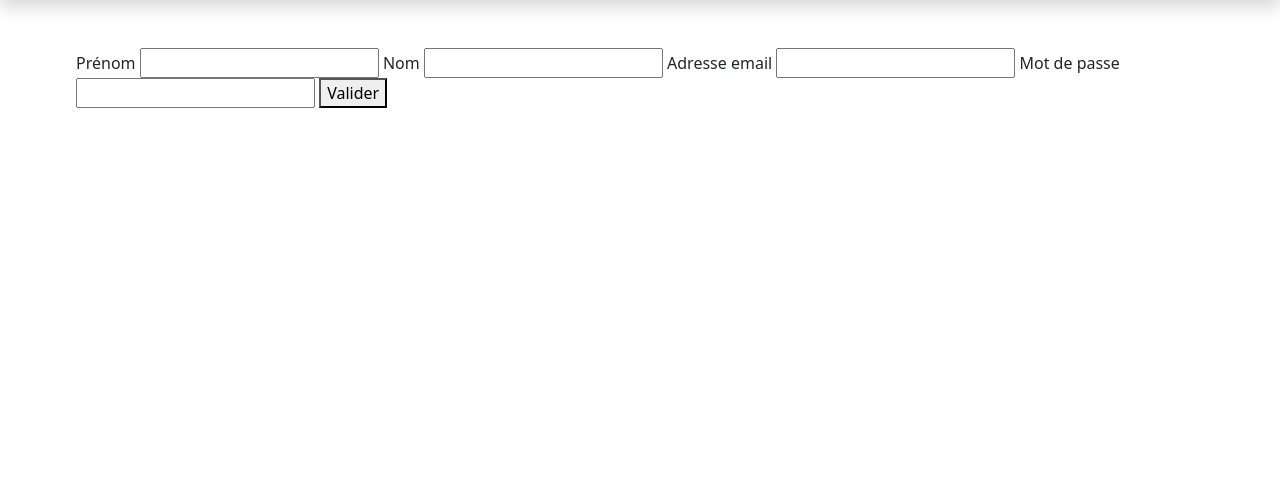
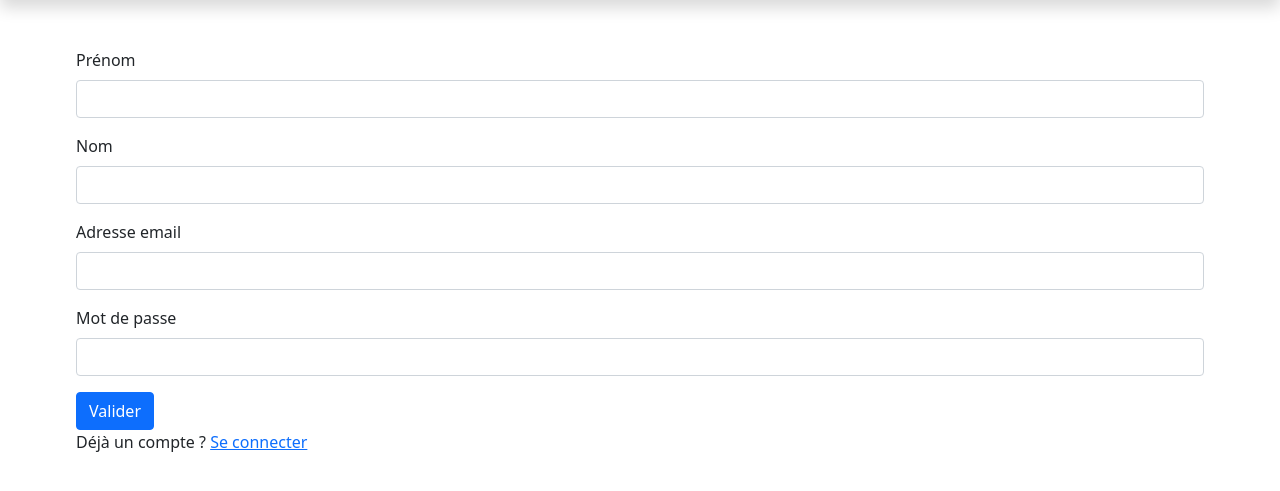
Before and after one commit to Myckadev/phpblog, a PHP site: the page made by src/Template/pages/register.twig in a window 1280 px wide. Shown: the part 72-563 px from the top of the page. Run offline with PHP 8.4, Linux system fonts and the light colour scheme; the template is opened without the code that fills it, so the values that code supplies are empty; some libraries are stand-ins or nearby versions.

Commit message:
feat(front)Ã : add register & login_form, add article template

```diff
--- a/src/Template/components/navbar.twig
+++ b/src/Template/components/navbar.twig
@@ -1,7 +1,7 @@
 <nav class="navbar sticky-top bg-body-tertiary bg-light d-none d-lg-block shadow p-3 mb-5 bg-body-tertiary rounded" style="top:-1px">
     <div class="container-fluid justify-content-evenly">
         <a class="navbar-brand d-flex gap-2 text-secondary" href="/phpblog/"><i class="bi bi-house-fill"></i>Accueil</a>
-        <a class="navbar-brand d-flex gap-2 text-secondary" href="/phpblog/list"> <i class="bi bi-list-task"></i>Liste</a>
+        <a class="navbar-brand d-flex gap-2 text-secondary" href="/phpblog/articles"> <i class="bi bi-list-task"></i>Liste</a>
         {% if isConnected == false %}
             <a class="navbar-brand d-flex gap-2 text-secondary" href="/phpblog/login"><i class="bi bi-box-arrow-left"></i>Se connecter</a>
         {% else %}
@@ -13,7 +13,7 @@
 <nav class="navbar fixed-bottom bg-light bg-body-tertiary d-lg-none shadow p-2 mt-5 bg-body-tertiary rounded">
     <div class="container-fluid justify-content-around">
         <a class="navbar-brand d-flex gap-2 text-secondary" href="/phpblog/"><i class="bi bi-house-fill"></i></a>
-        <a class="navbar-brand d-flex gap-2 text-secondary" href="/phpblog/list"> <i class="bi bi-list-task"></i></a>
+        <a class="navbar-brand d-flex gap-2 text-secondary" href="/phpblog/articles"> <i class="bi bi-list-task"></i></a>
         {% if isConnected == false %}
             <a class="navbar-brand d-flex gap-2 text-secondary" href="/phpblog/login"><i class="bi bi-box-arrow-left"></i></a>
         {% else %}
--- a/src/Template/forms/register_form.twig
+++ b/src/Template/forms/register_form.twig
@@ -1,13 +1,24 @@
 <div>
     <form method="post" action="auth_register">
-        <label for="firstName">Prénom</label>
-        <input type="text" name="firstName" id="firstName">
-        <label for="lastName">Nom</label>
-        <input type="text" name="lastName" id="lastName">
-        <label for="email">Adresse email</label>
-        <input type="text" name="email" id="email">
-        <label for="password">Mot de passe</label>
-        <input type="password" name="password" id="password">
-        <button type="submit" >Valider </button>
+        <div class="mb-3">
+            <label for="firstName" class="form-label">Prénom</label>
+            <input type="text" class="form-control" id="firstName" name="firstName">
+        </div>
+        <div class="mb-3">
+            <label for="lastName" class="form-label">Nom</label>
+            <input type="text" class="form-control" id="lastName" name="lastName">
+        </div>
+        <div class="mb-3">
+            <label for="email" class="form-label">Adresse email</label>
+            <input type="email" class="form-control" id="email" name="email">
+        </div>
+        <div class="mb-3">
+            <label for="password" class="form-label">Mot de passe</label>
+            <input type="password" class="form-control" id="password" name="password">
+        </div>
+        <div>
+            <button type="submit" class="btn btn-primary">Valider</button>
+            <p>Déjà un compte ? <a href="/phpblog/login">Se connecter</a></p>
+        </div>
     </form>
 </div>
--- /dev/null
+++ b/src/Template/pages/article.twig
@@ -0,0 +1,6 @@
+{% extends 'base.twig' %}
+{% block body %}
+    {% for article in articles %}
+        {% include 'components/article_card.twig' %}
+    {% endfor %}
+{% endblock %}
--- /dev/null
+++ b/src/Template/pages/article_details.twig
@@ -0,0 +1,6 @@
+{% extends 'base.twig' %}
+{% block body %}
+
+    Tu es bien sur la page détaiiiils {{ article.id }}
+
+{% endblock %}
```
Also changed, not shown: src/Template/components/article_card.twig (added, +7 -0 lines), src/Template/forms/login_form.twig (+12 -7 lines).
